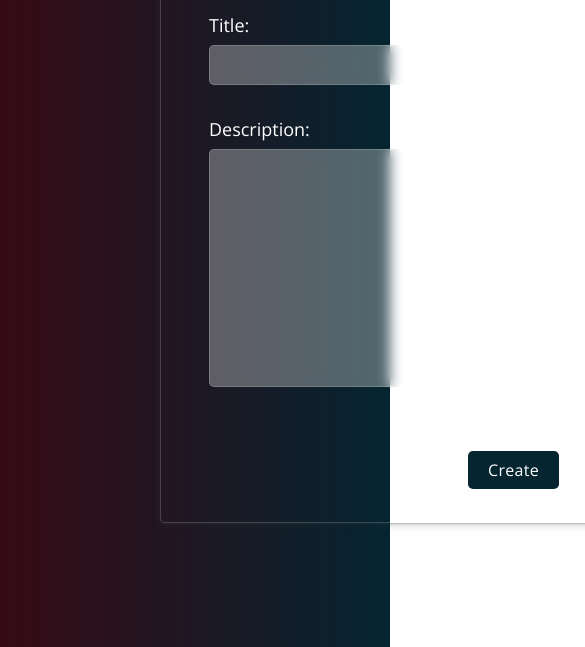
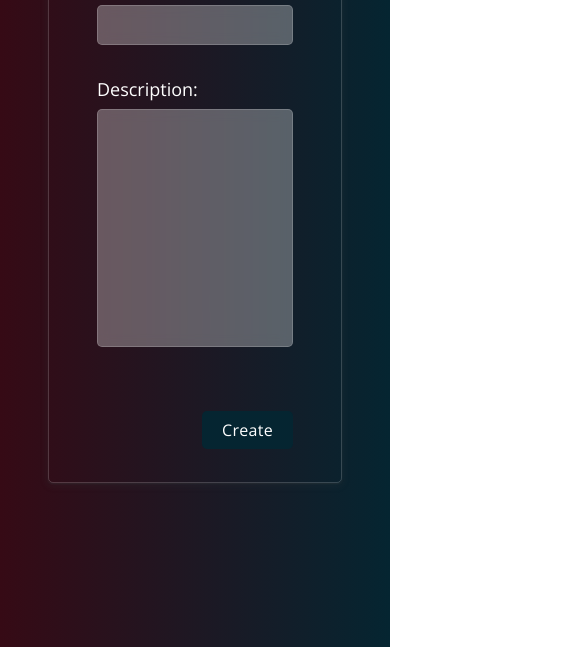
Before and after one commit to MaralNajafi/make-flash-cards, a plain HTML site: page index.html in a window 390 px wide. Shown: the part 197-844 px from the top of the page, 585 px wide, since content can reach past the window. Drawn offline with nearby package versions, Linux system fonts and the light colour scheme.

Commit message:
responsive style

```diff
--- a/style.css
+++ b/style.css
@@ -71,8 +71,7 @@ li {
   border-radius: 10px;
   border: 1px solid rgba(255, 255, 255, 0.18);
   height: 40rem;
-  width: 32rem;
-  min-width: 28rem;
+  min-width: 32rem;
   padding: 1rem 3rem;
   border-radius: 5px;
   box-shadow: rgba(60, 64, 67, 0.3) 0px 1px 2px 0px,
@@ -176,13 +175,14 @@ li {
 }
 
 .flash-card-header{
+  gap: 1rem;
   justify-content: space-between;
   width: 100%;
   margin-bottom: 10px;
 }
 
 .flash-card-title{
-  font-size: 25px;
+  font-size: 22px;
   font-weight: 400;
 }
 
@@ -191,6 +191,7 @@ li {
   -webkit-box-orient: vertical;
   -webkit-line-clamp: 2;
   overflow: hidden;
+  font-size: 16px;
 }
 
 .deleteTrashIcon{
@@ -206,3 +207,15 @@ li {
 .deleteTrashIcon svg:active{
   fill: var(--clr--red);
 }
+
+@media only screen and (max-width: 900px) {
+  .main-container{
+    flex-direction: column;
+    padding: 2.5rem 3em;
+  }
+
+  .form-container{
+    position: static;
+    min-width: 100%;
+  }
+}
```
